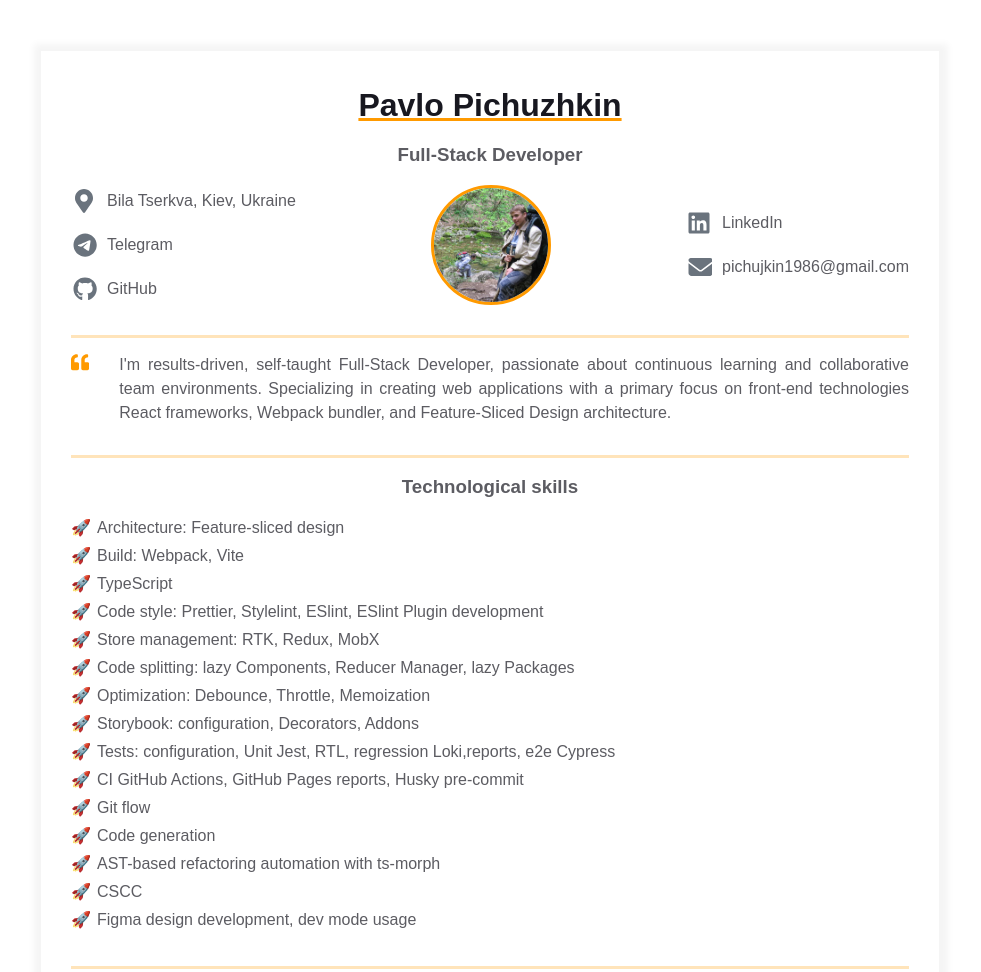
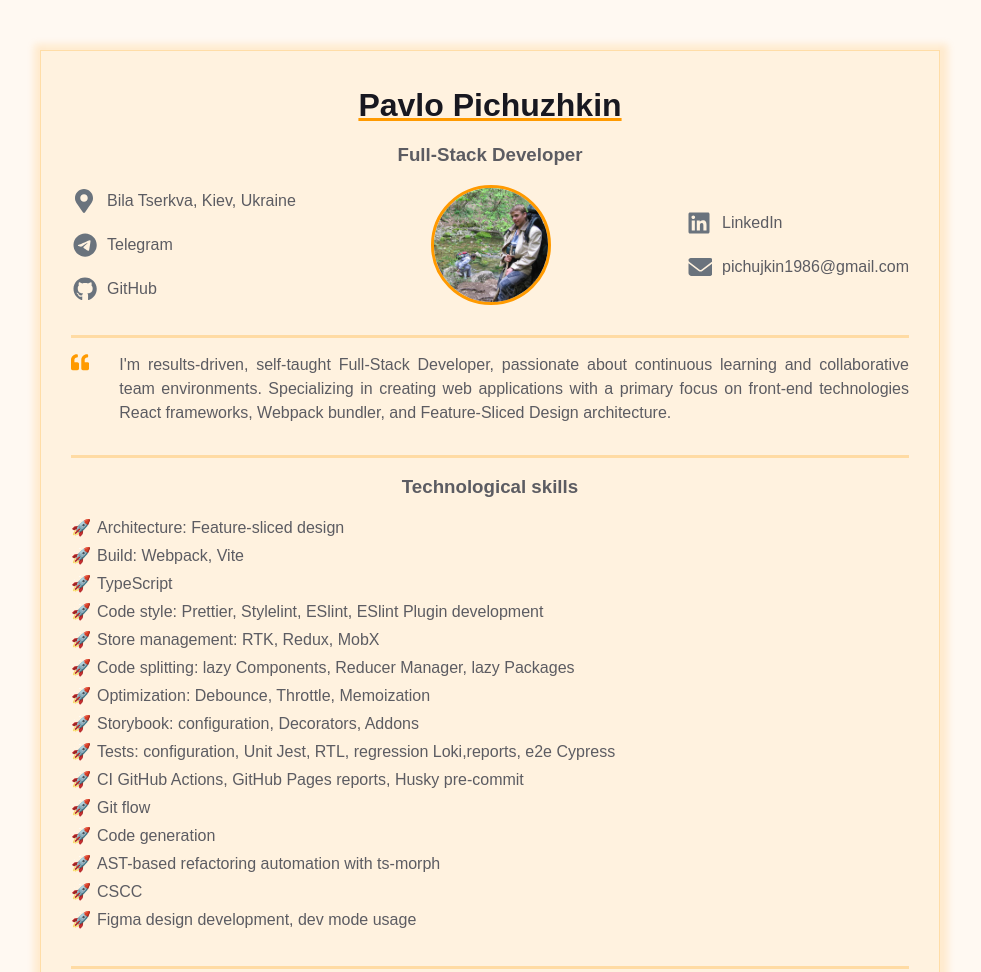
Before and after one commit to PavloPichuzhkin/homepage2, a plain HTML site: page index.html in a window 1280 px wide. Shown: the top 972 px of the page, without its empty margins (150-1131 px from the left). Drawn offline with Linux system fonts and the light colour scheme.

Commit message:
feat: Aweso-oome oh yeah

```diff
--- a/styles.css
+++ b/styles.css
@@ -7,6 +7,7 @@
 body {
     font-family: Arial, Helvetica, sans-serif;
     line-height: 1.5;
+    background-color: rgba(255, 154, 0, 0.05);
 
     --primary-text-color: #181820;
     --secondary-text-color: #5c5c62;
@@ -14,6 +15,7 @@ body {
     --icon-color: #6a737d;
     --border-color: #ff9a0045;
     --text-decoration-color: #ff9a00;
+    --hover-color: #ff9a00;
 }
 
 .container {
@@ -35,9 +37,11 @@ body {
 }
 
 .resume {
+    background-color: rgba(255, 154, 0, 0.08);
+
     margin: 50px auto;
-    border: 1px solid #f5f5f5;
-    box-shadow: 1px 1px 7px 7px #f5f5f5;
+    border: 1px solid rgba(255, 154, 0, 0.25);
+    box-shadow: 1px 1px 7px 7px rgba(255, 154, 0, 0.15);
     padding: 30px 0;
     max-width: 900px;
 }
@@ -101,6 +105,14 @@ body {
     justify-content: start;
 }
 
+.contact-info__item:hover {
+    color: var(--hover-color);
+
+    .contact-info__item-icon path {
+        fill: var(--hover-color);
+    }
+}
+
 .contact-info__item:not(:last-child) {
     margin-bottom: 20px;
 }
@@ -129,6 +141,14 @@ body {
     object-fit: cover;
     border: 3px solid;
     border-color: var(--text-decoration-color);
+    transition-duration: 500ms;
+
+}
+
+.contact-info__avatar:hover {
+    transform: scale(1.8);
+    transition-duration: 500ms;
+
 }
 
 .intro {
@@ -174,7 +194,7 @@ body {
 }
 
 .skills__text li::before {
-    content:  "\1F680";
+    content: "\1F680";
     padding-right: 6px;
 }
 
```
